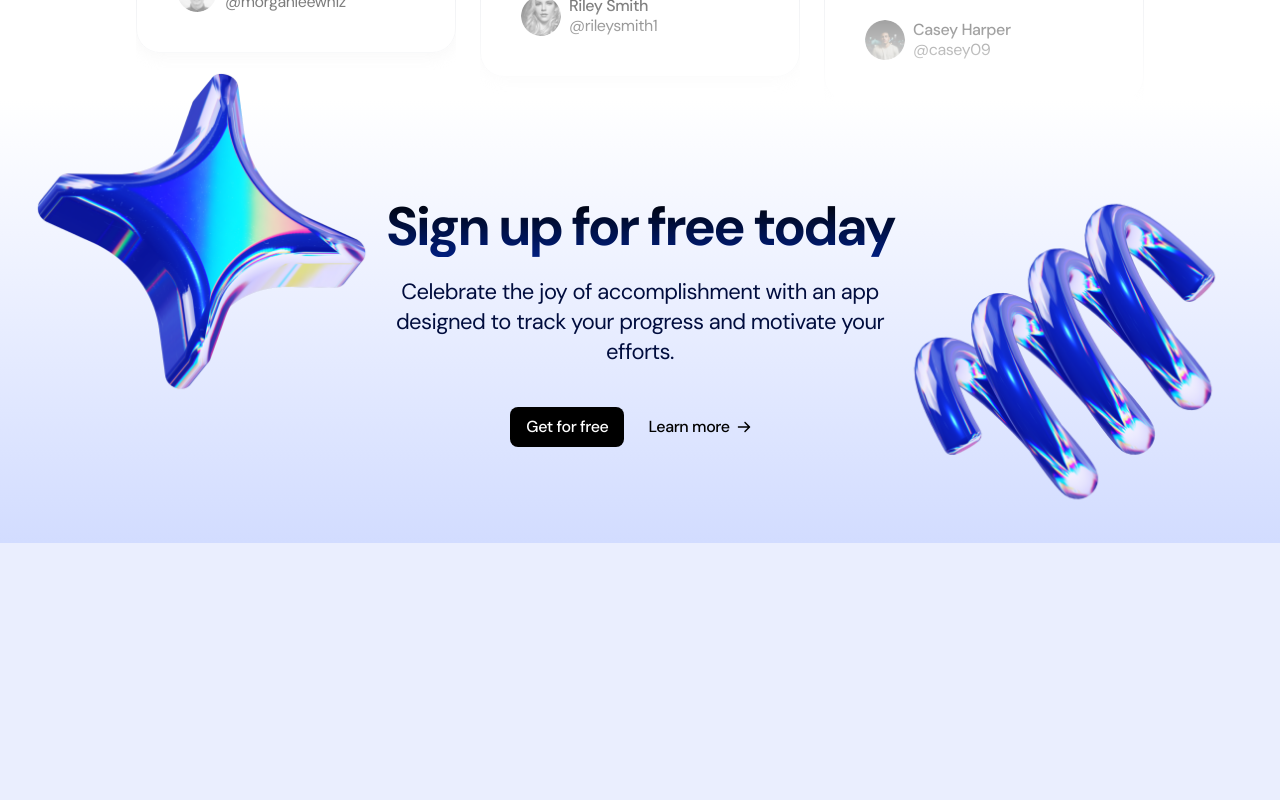
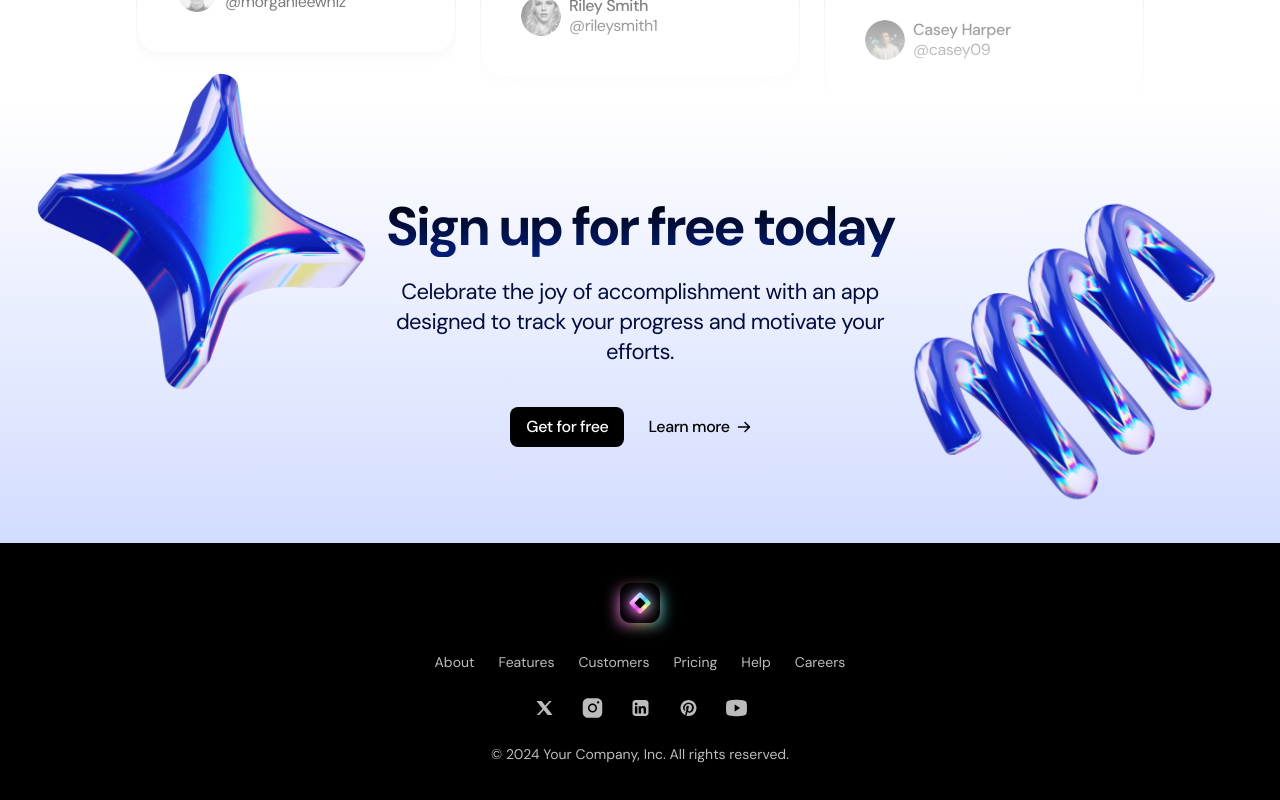
Before and after one commit to OksanaKorobanova/landing-nextjs, a Next.js app: page / in a window 1280 px wide. Shown: the part 4199-4999 px from the top of the page. Before the commit the page ends 4742 px from the top, so only its background shows below. Built offline with nearby package versions, Linux system fonts and the light colour scheme.

Commit message:
added footer

```diff
--- a/src/sections/Footer.tsx
+++ b/src/sections/Footer.tsx
@@ -1,3 +1,38 @@
+import Image from 'next/image';
+import logo from '@/assets/logosaas.png';
+import SocialX from '@/assets/social-x.svg';
+import SocialLinkedIn from '@/assets/social-linkedin.svg';
+import SocialInsta from '@/assets/social-insta.svg';
+import SocialPin from '@/assets/social-pin.svg';
+import SocialYootube from '@/assets/social-youtube.svg';
+
 export const Footer = () => {
-  return null;
+  return (
+    <footer className='bg-black text-[#BCBCBC] text-sm py-10 text-center'>
+      <div className='container'>
+        <div className='inline-flex relative before:content-[""] before:top-2 before:bottom-0 before:w-full before:blur before:bg-[linear-gradient(to_right,#F87BFF,#FB92CF,#FFDD9B,#C2F0B1,#2FD8FE)] before:absolute'>
+          <Image src={logo} height={40} alt='Logo' className='relative' />
+        </div>
+
+        <nav className='flex flex-col md:flex-row md:justify-center gap-6 mt-6 '>
+          <a href='#'>About</a>
+          <a href='#'>Features</a>
+          <a href='#'>Customers</a>
+          <a href='#'>Pricing</a>
+          <a href='#'>Help</a>
+          <a href='#'>Careers</a>
+        </nav>
+        <div className='flex justify-center gap-6 mt-6'>
+          <SocialX />
+          <SocialInsta />
+          <SocialLinkedIn />
+          <SocialPin />
+          <SocialYootube />
+        </div>
+        <p className='mt-6'>
+          &copy; 2024 Your Company, Inc. All rights reserved.
+        </p>
+      </div>
+    </footer>
+  );
 };
```
